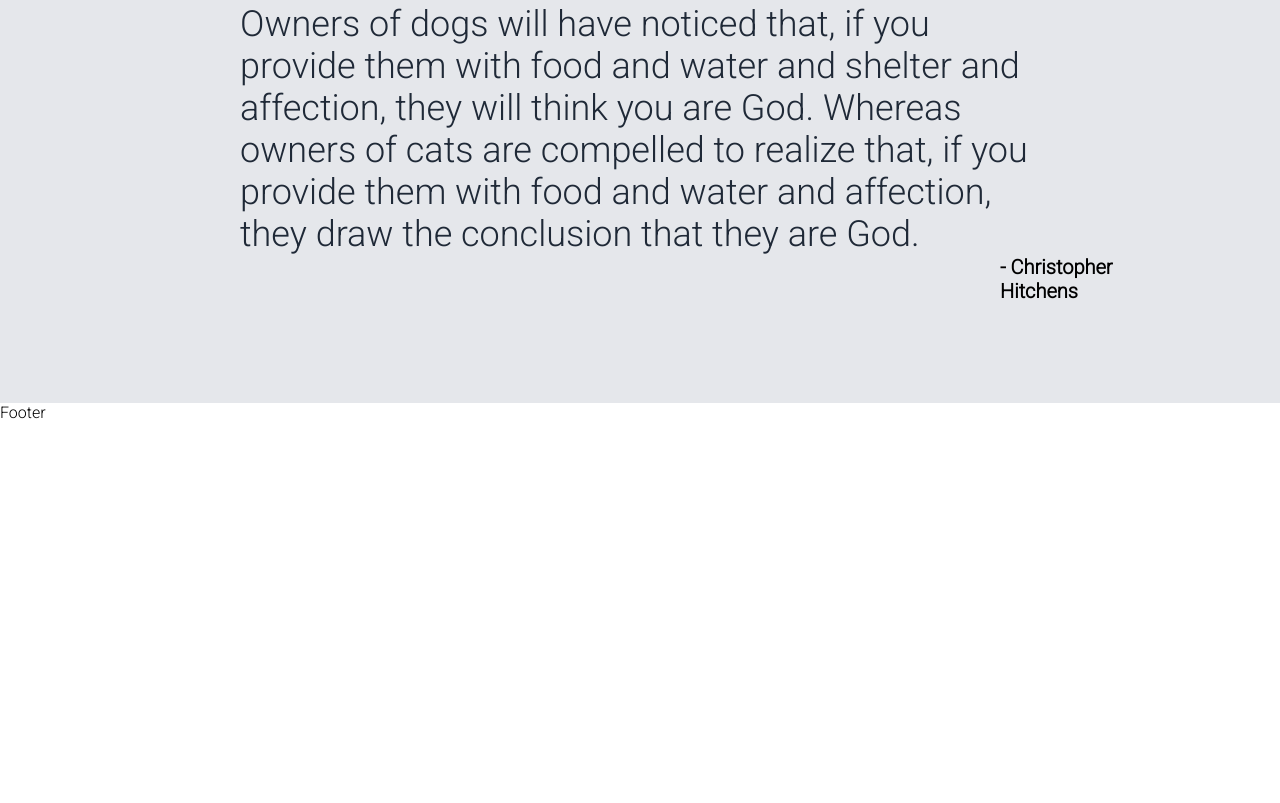
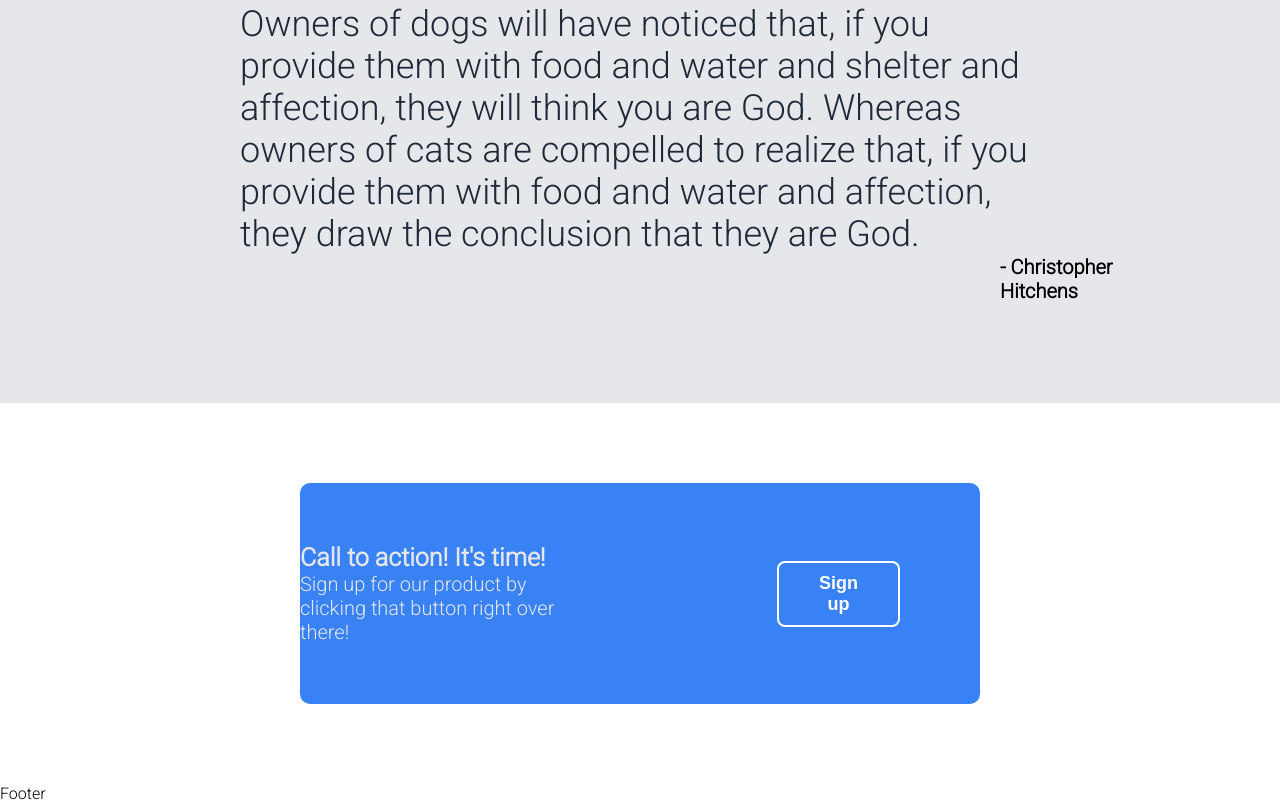
Before and after one commit to lexg94/cute_cats, a plain HTML site: page index.html in a window 1280 px wide. Shown: the part 1214-2017 px from the top of the page. Before the commit the page ends 1636 px from the top, so only its background shows below. Drawn offline with Linux system fonts and the light colour scheme.

Commit message:
finished call to action section, only footer left to go :)

```diff
--- a/index.html
+++ b/index.html
@@ -61,7 +61,16 @@
         <div class="author"> - Christopher Hitchens</div>
 
     </div>
+
     <div class="sec4">
+        <div class="action">
+            <div class="act_text">
+                <div class="call">Call to action! It's time!</div>
+                <div class="sign-text">Sign up for our product by clicking that button right over there!</div>
+            </div>
+            <button class="sign"> Sign up</button>
+
+        </div>
 
     </div>
 
--- a/style.css
+++ b/style.css
@@ -128,3 +128,46 @@ body {
     margin-left: 900px;
     font-size: 20px;
   }
+
+
+  .sec4 {
+    background-color: white;
+    padding-top: 80px;
+    padding-bottom: 80px;;
+  }
+
+  .action {
+    display: flex;
+    align-items: center;
+    justify-content: center;
+    background-color:#3882F6;
+    padding-top: 60px;
+    padding-bottom: 60px;
+    margin: 0 300px 0 300px;
+    border-radius: 10px;
+
+  }
+  .action button {
+    margin-right: 80px;
+    background-color: #3882F6;
+    border: 2px solid white;
+    color: white;
+    border-radius: 8px;
+    padding: 10px 40px 10px 40px;
+    font-size: 18px;
+    font-weight: 900;
+  }
+
+  .act_text {
+    padding-right: 200px;
+  }
+  .act_text .call {
+    color: #E5E7EB;
+    font-size: 25px;
+    font-weight: 900;
+  }
+
+  .act_text .sign-text {
+    font-size: 20px;
+    color: #E5E7EB;
+  }
```
